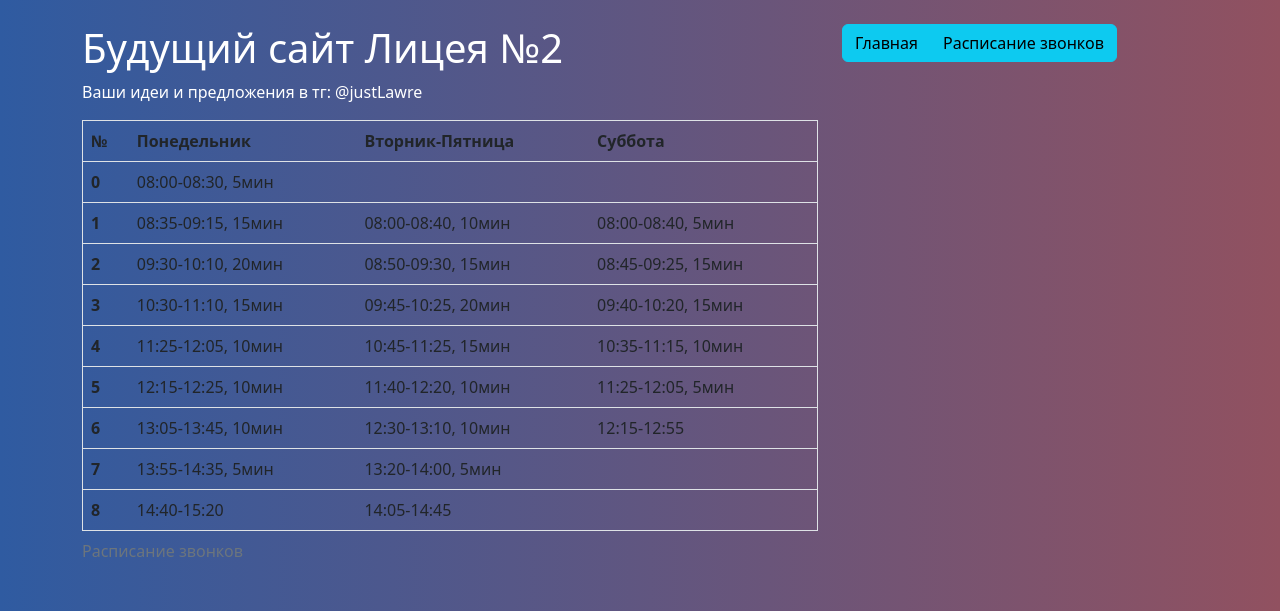
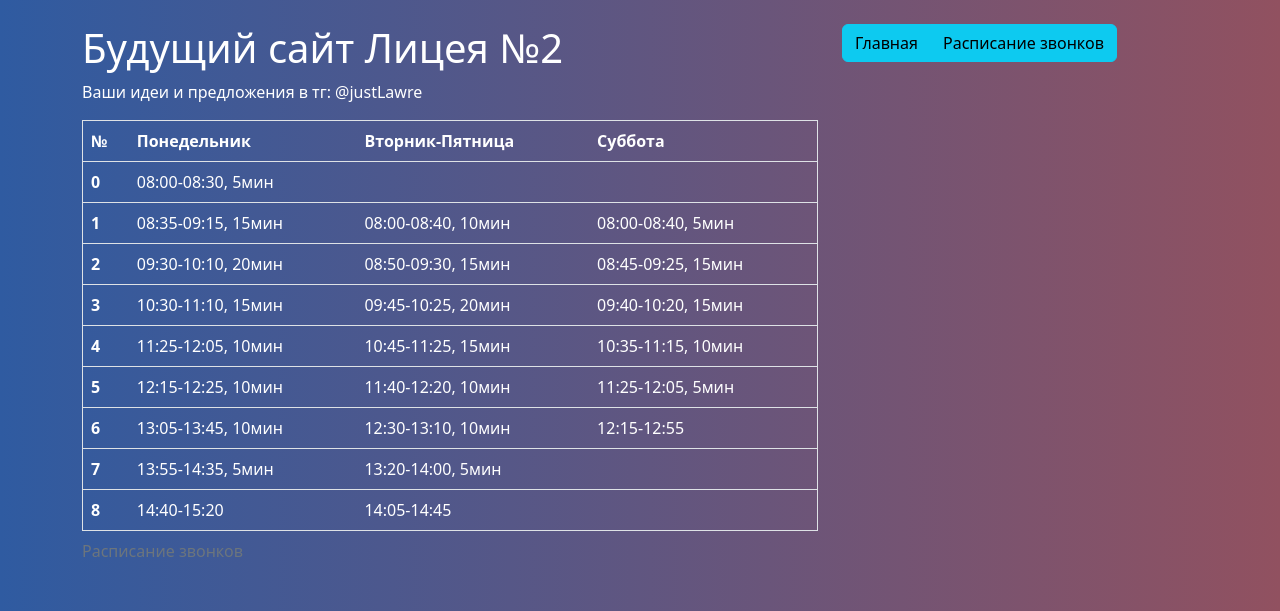
Before and after one commit to prostoLavr/LyceumSIte, a Flask app: page /timetable in a window 1280 px wide. Shown: the part 78-689 px from the top of the page. Run offline with Flask 2, Linux system fonts and the light colour scheme; some libraries are stand-ins or nearby versions.

Commit message:
Add white color for th and td

```diff
--- a/app/static/css/first.css
+++ b/app/static/css/first.css
@@ -9,7 +9,7 @@ body {
     border-color: #FFF;
 }
 
-p, h1, h2, h3, h4, a, span, small, label{
+th, td, p, h1, h2, h3, h4, a, span, small, label{
 color: #FFF;
 }
 .my-input-label {
```
